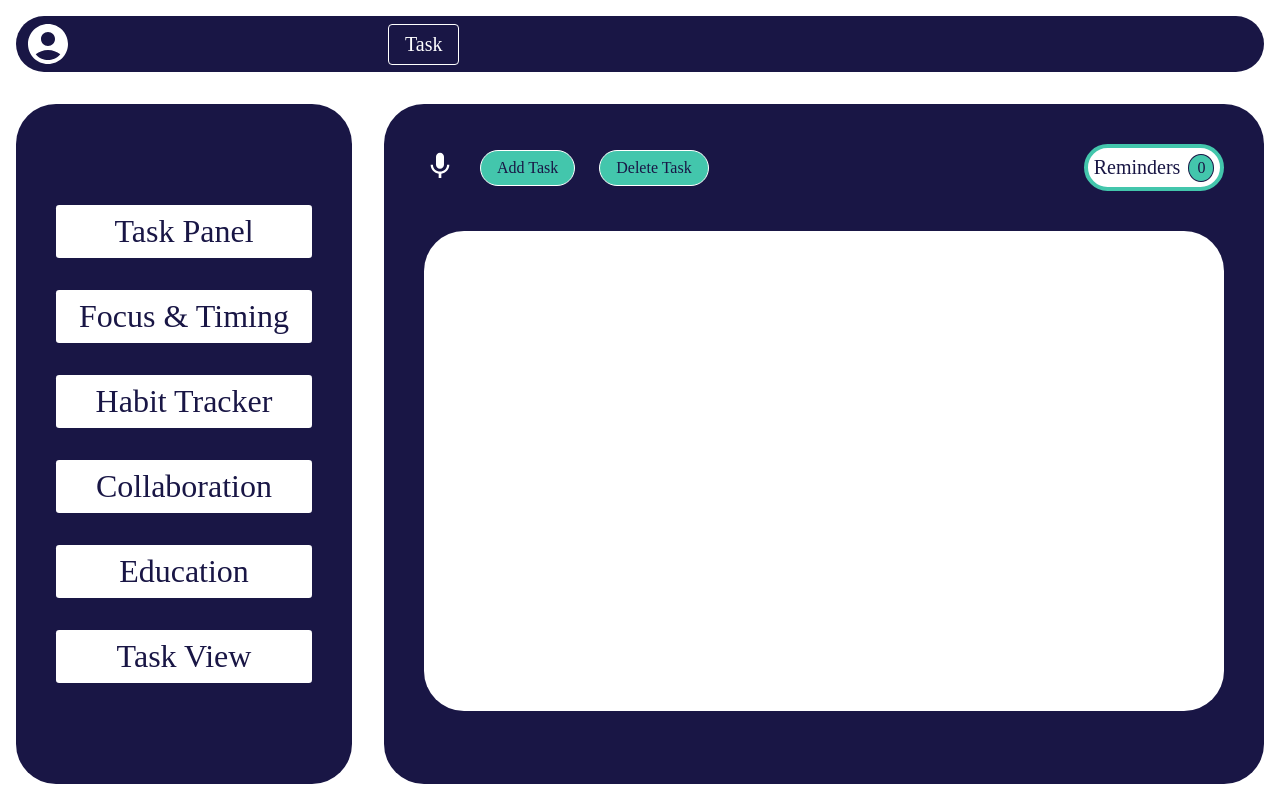
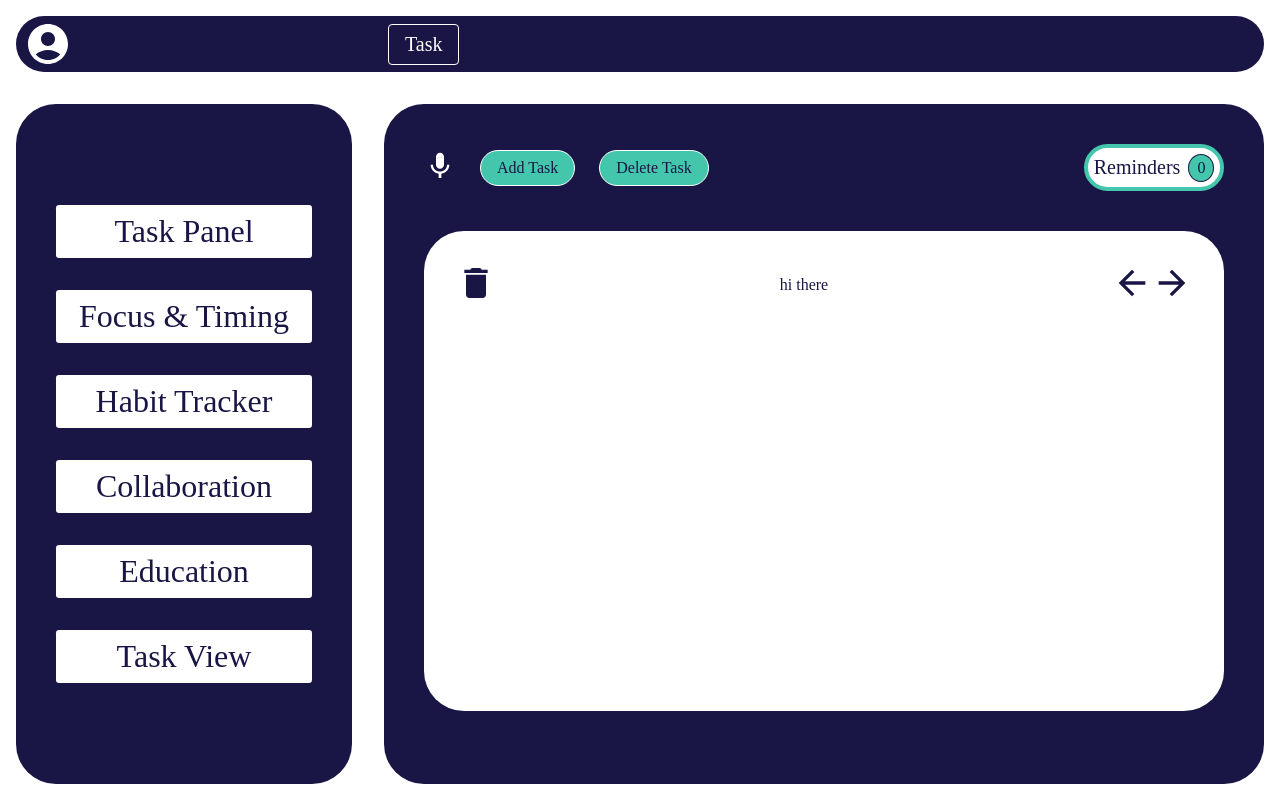
Before and after one commit to sidd19898/JSWM, a React app in the folder frontend/: page /dashboard in a window 1280 px wide. Built offline with nearby package versions, Linux system fonts and the light colour scheme; the HTML template or start-up script is replaced by a standard one.

Commit message:
working on task view

```diff
--- a/frontend/src/components/OperatingBoard.jsx
+++ b/frontend/src/components/OperatingBoard.jsx
@@ -18,7 +18,8 @@ export function Operator(){
                  </div>
             </div>
             <div>
-                <Taskview></Taskview>
+                <Taskview>
+                </Taskview>
             </div>
         </div>
 
--- a/frontend/src/components/Taskview.jsx
+++ b/frontend/src/components/Taskview.jsx
@@ -1,9 +1,20 @@
 import "../components/allinone.css"
+import DeleteIcon from '@mui/icons-material/Delete';
+import ArrowBackIcon from '@mui/icons-material/ArrowBack';
+import ArrowForwardIcon from '@mui/icons-material/ArrowForward';
 
 export function Taskview() {
   return (
     <div className="taskview">
+      <div className="topside">
+          <div className="bin"><DeleteIcon sx={{fontSize:"5vmin"}}></DeleteIcon></div>
+          <div>hi there</div>
+          <div><ArrowBackIcon sx={{fontSize:"5vmin"}}></ArrowBackIcon>
+               <ArrowForwardIcon sx={{fontSize:"5vmin"}}></ArrowForwardIcon></div>
+      </div>
+      <div className="secondside">
 
+      </div>
     </div>
   )
 }
--- a/frontend/src/components/allinone.css
+++ b/frontend/src/components/allinone.css
@@ -243,4 +243,17 @@ cursor: pointer;
     margin-top: 5vmin;
     border-radius: 5vmin;
     height: 60vmin;
+    color: #191645;
+    padding: 4vmin;
 }
+
+.topside{
+ display:flex;
+    justify-content: space-between;
+    align-items: center;
+}
+
+.bin:hover{
+cursor: pointer;
+height: fit-content;
+}
```
